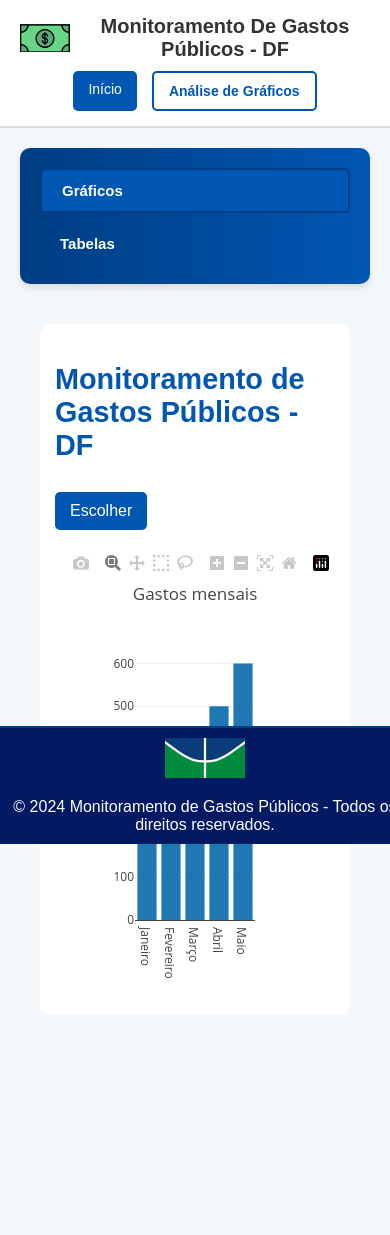
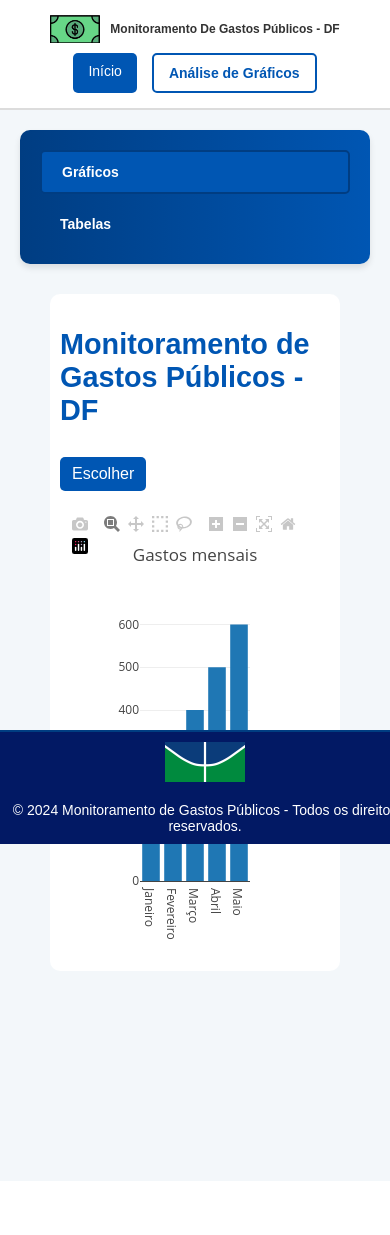
Before and after one commit to unb-mds/Squad13, a Flask app: page /charts in a window 390 px wide. After the commit the page ends 939 px from the top, so only its background shows below. Run offline with Flask 2, Linux system fonts and the light colour scheme; some libraries are stand-ins or nearby versions.

Commit message:
Adicionada responsividade para dispositivos móveis em retrato (max-width: 768px) Co-authored-by: Lucas Mendonça <lucasmendoncaarruda5@gmail.com>

```diff
--- a/codigo/project/static/css/style.css
+++ b/codigo/project/static/css/style.css
@@ -290,3 +290,31 @@
     text-align: center;
   }
 }
+
+/* Dispositivos móveis em retrato */
+@media (max-width: 768px) {
+  h1 {
+    font-size: 12px;
+  }
+
+  .titulo-principal {
+    font-size: 1.8rem;
+  }
+
+  .content {
+    padding: 10px;
+    margin: 10px;
+  }
+
+  .nav-link {
+    font-size: 14px;
+  }
+
+  .dropdown-btn {
+    padding: 8px 12px;
+  }
+
+  footer p {
+    font-size: 14px;
+  }
+}
```
Also changed, not shown: codigo/project/templates/base.html (line endings or trailing spaces).
